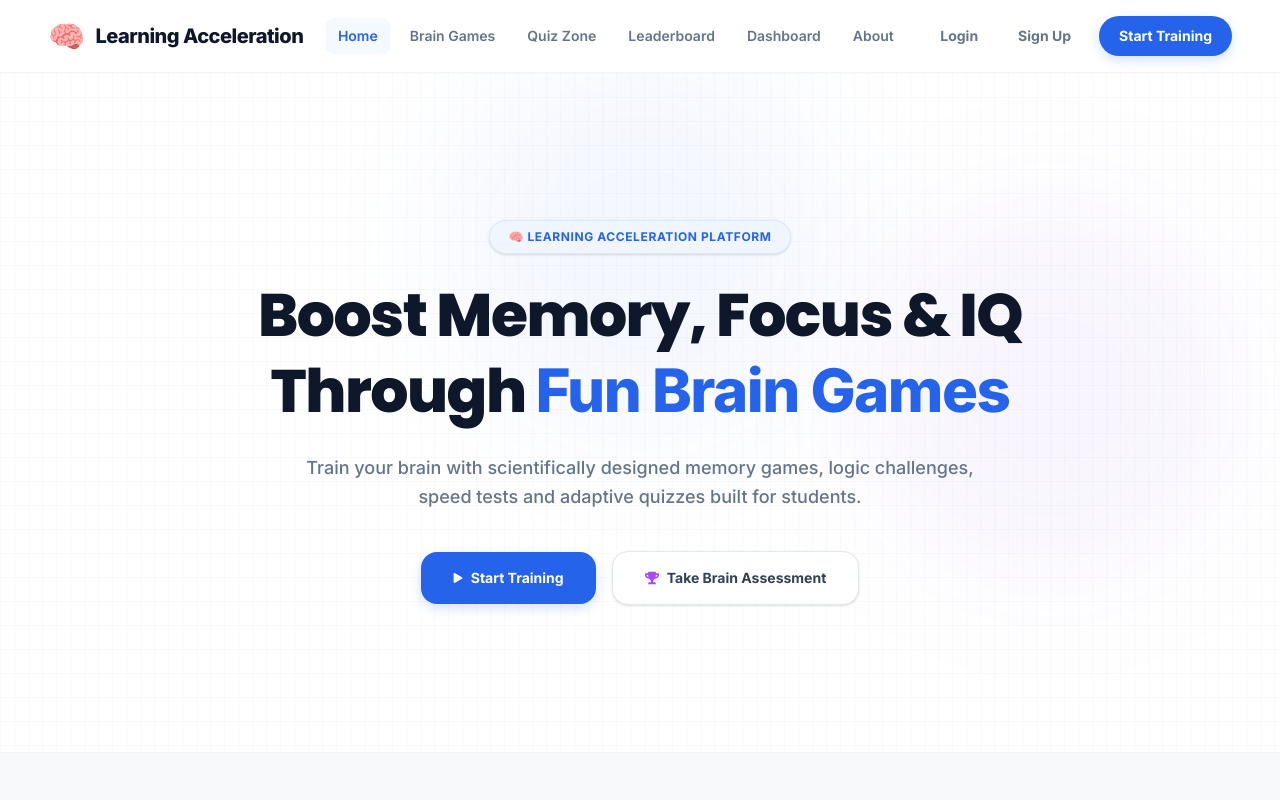
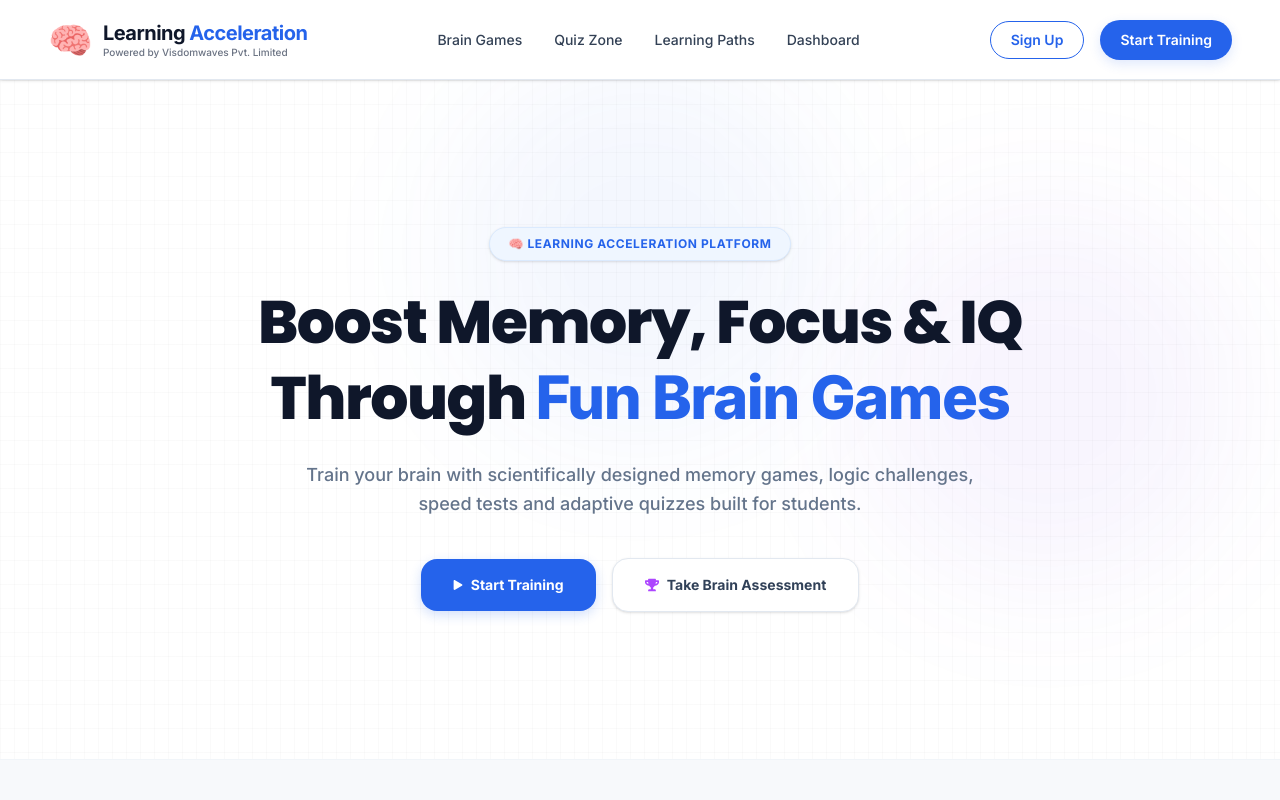
Before and after one commit to nationyoungauthor/Learning-Acceleration, a React (Vite) app: page / in a window 1280 px wide. Shown: the top 800 px of the page. Built offline with nearby package versions, Linux system fonts and the light colour scheme.

Commit message:
implement responsive Navbar component with mobile drawer and scroll effects

```diff
--- a/src/components/common/Navbar.jsx
+++ b/src/components/common/Navbar.jsx
@@ -1,13 +1,14 @@
 import React, { useState, useEffect } from 'react';
-import { Link, useLocation, useNavigate } from 'react-router-dom';
+import { Link, useLocation } from 'react-router-dom';
 
 const Navbar = () => {
   const [scrolled, setScrolled] = useState(false);
   const [isOpen, setIsOpen] = useState(false);
+  const [mounted, setMounted] = useState(false);
   const location = useLocation();
-  const navigate = useNavigate();
 
   useEffect(() => {
+    setMounted(true);
     const handleScroll = () => {
       setScrolled(window.scrollY > 20);
     };
@@ -15,14 +16,11 @@ const Navbar = () => {
     return () => window.removeEventListener('scroll', handleScroll);
   }, []);
 
-  // Remove handleGamesScroll since we now have a dedicated page
   const menuItems = [
-    { name: 'Home', path: '/' },
     { name: 'Brain Games', path: '/games' },
     { name: 'Quiz Zone', path: '/quiz-zone' },
-    { name: 'Leaderboard', path: '/highscores' },
+    { name: 'Learning Paths', path: '/highscores' },
     { name: 'Dashboard', path: '/dashboard' },
-    { name: 'About', path: '/about' },
   ];
 
   const isActive = (path) => {
@@ -30,65 +28,66 @@ const Navbar = () => {
   };
 
   return (
+    <>
       <nav
-      className={`sticky top-0 z-50 transition-all duration-300 bg-white ${
-        scrolled || isOpen
-          ? 'shadow-md border-b border-gray-100 py-3'
-          : 'border-b border-gray-100 py-4'
+        className={`sticky top-0 z-50 w-full transition-all duration-500 ease-out transform ${
+          mounted ? 'translate-y-0 opacity-100' : '-translate-y-full opacity-0'
+        } bg-white/90 backdrop-blur-md border-b border-[#E2E8F0] h-[70px] lg:h-20 flex items-center ${
+          scrolled ? 'shadow-md' : 'shadow-sm'
         }`}
       >
-      <div className="container mx-auto px-6 lg:px-12">
-        <div className="flex items-center justify-between w-full">
+        <div className="container mx-auto px-4 sm:px-6 lg:px-8 xl:px-12 h-full">
+          <div className="flex items-center justify-between h-full w-full">
 
-          {/* Logo (Left) */}
+            {/* Logo Section (Left) */}
+            <div className="flex items-center space-x-3">
               <Link to="/" className="flex items-center space-x-2.5 group z-20">
-            <span className="text-3xl group-hover:scale-110 transition-transform duration-300">🧠</span>
-            <span className="text-lg md:text-xl font-extrabold tracking-tight text-[#0F172A] group-hover:text-[#2563EB] transition-colors">
-              Learning Acceleration
+                <span className="text-3xl lg:text-4xl group-hover:scale-110 transition-transform duration-300">🧠</span>
+                <div className="flex flex-col">
+                  <span className="text-lg lg:text-xl font-bold tracking-tight leading-none font-poppins">
+                    <span className="text-[#0F172A]">Learning</span>
+                    <span className="text-[#2563EB] ml-1">Acceleration</span>
                   </span>
+                  <span className="text-[10px] text-gray-500 font-medium tracking-normal mt-1 leading-none transition-colors group-hover:text-gray-800">
+                    Powered by Visdomwaves Pvt. Limited
+                  </span>
+                </div>
               </Link>
+            </div>
 
-          {/* Menu (Center) - Desktop */}
-          <div className="hidden lg:flex items-center space-x-1 xl:space-x-2">
+            {/* Navigation Links (Center) - Desktop */}
+            <div className="hidden lg:flex items-center h-full space-x-6 xl:space-x-8">
               {menuItems.map((item, index) => (
                 <Link
                   key={index}
                   to={item.path}
-                onClick={item.onClick}
-                className={`px-3 py-2 text-sm font-semibold rounded-lg transition-all ${
+                  className={`relative flex items-center h-full text-sm font-medium transition-colors duration-200 ${
                     isActive(item.path)
-                    ? 'text-[#2563EB] bg-blue-50/70'
-                    : 'text-[#64748B] hover:text-[#0F172A] hover:bg-gray-50'
+                      ? 'text-[#2563EB]'
+                      : 'text-[#334155] hover:text-[#2563EB]'
                   }`}
                 >
-                {item.name}
+                  <span>{item.name}</span>
+                  {isActive(item.path) && (
+                    <span className="absolute bottom-0 left-0 right-0 h-[3px] bg-[#2563EB] rounded-t-full" />
+                  )}
                 </Link>
               ))}
             </div>
 
-          {/* Right Side - Desktop */}
+            {/* Right Side Actions - Desktop */}
             <div className="hidden lg:flex items-center space-x-4">
-            <Link
-              to="/login"
-              className={`text-sm font-bold transition-all px-3 py-2 rounded-lg ${
-                isActive('/login') ? 'text-[#2563EB]' : 'text-[#64748B] hover:text-[#0F172A]'
-              }`}
-            >
-              Login
-            </Link>
 
               <Link
                 to="/signup"
-              className={`text-sm font-bold transition-all px-3 py-2 rounded-lg ${
-                isActive('/signup') ? 'text-[#2563EB]' : 'text-[#64748B] hover:text-[#0F172A]'
-              }`}
+                className="px-5 py-2 text-sm font-semibold border border-[#2563EB] text-[#2563EB] bg-white rounded-full hover:bg-blue-50 active:scale-95 transition-all duration-200"
               >
                 Sign Up
               </Link>
 
               <Link
                 to="/games"
-              className="px-5 py-2.5 rounded-full bg-[#2563EB] hover:bg-blue-700 text-white font-bold text-sm shadow-[0_4px_12px_rgba(37,99,235,0.2)] hover:shadow-[0_4px_16px_rgba(37,99,235,0.3)] transition-all hover:-translate-y-0.5"
+                className="px-5 py-2.5 text-sm font-semibold text-white bg-[#2563EB] rounded-full shadow-[0_4px_12px_rgba(37,99,235,0.15)] hover:shadow-[0_6px_20px_rgba(37,99,235,0.3)] transform hover:scale-105 active:scale-95 transition-all duration-200"
               >
                 Start Training
               </Link>
@@ -97,84 +96,90 @@ const Navbar = () => {
             {/* Mobile Hamburger Menu Button */}
             <div className="lg:hidden flex items-center z-20">
               <button
-              onClick={() => setIsOpen(!isOpen)}
-              className="text-[#0F172A] hover:text-[#2563EB] focus:outline-none transition-colors"
-              aria-label="Toggle menu"
+                onClick={() => setIsOpen(true)}
+                className="text-[#334155] hover:text-[#2563EB] focus:outline-none transition-colors p-2"
+                aria-label="Open menu"
               >
-              {isOpen ? (
                 <svg className="w-7 h-7" fill="none" stroke="currentColor" viewBox="0 0 24 24">
-                  <path strokeLinecap="round" strokeLinejoin="round" strokeWidth="2.5" d="M6 18L18 6M6 6l12 12"></path>
+                  <path strokeLinecap="round" strokeLinejoin="round" strokeWidth="2.2" d="M4 6h16M4 12h16M4 18h16" />
                 </svg>
-              ) : (
-                <svg className="w-7 h-7" fill="none" stroke="currentColor" viewBox="0 0 24 24">
-                  <path strokeLinecap="round" strokeLinejoin="round" strokeWidth="2" d="M4 6h16M4 12h16M4 18h16"></path>
-                </svg>
-              )}
               </button>
             </div>
 
           </div>
         </div>
+      </nav>
 
-      {/* Mobile Drawer */}
+      {/* Backdrop overlay */}
       <div
-        className={`lg:hidden fixed inset-x-0 top-[60px] bg-white border-b border-gray-200 transition-all duration-300 ease-in-out overflow-hidden z-10 ${
-          isOpen ? 'max-h-[500px] opacity-100 py-6' : 'max-h-0 opacity-0 py-0 border-none'
+        className={`fixed inset-0 bg-slate-900/40 backdrop-blur-sm z-40 transition-opacity duration-300 lg:hidden ${
+          isOpen ? 'opacity-100 pointer-events-auto' : 'opacity-0 pointer-events-none'
+        }`}
+        onClick={() => setIsOpen(false)}
+      />
+
+      {/* Mobile Drawer (Slide-in from right) */}
+      <div
+        className={`fixed top-0 right-0 bottom-0 w-[300px] max-w-full bg-white/95 backdrop-blur-md shadow-2xl border-l border-slate-100 z-50 p-6 flex flex-col transition-transform duration-300 ease-out transform lg:hidden ${
+          isOpen ? 'translate-x-0' : 'translate-x-full'
         }`}
       >
-        <div className="flex flex-col px-6 space-y-4">
+        {/* Drawer Header */}
+        <div className="flex items-center justify-between pb-6 border-b border-slate-100">
+          <div className="flex items-center space-x-2">
+            <span className="text-2xl">🧠</span>
+            <span className="text-sm font-bold text-[#0F172A]">Learning Acceleration</span>
+          </div>
+          <button
+            onClick={() => setIsOpen(false)}
+            className="text-slate-500 hover:text-[#2563EB] p-1.5 rounded-lg hover:bg-slate-100 transition-colors"
+            aria-label="Close menu"
+          >
+            <svg className="w-6 h-6" fill="none" stroke="currentColor" viewBox="0 0 24 24">
+              <path strokeLinecap="round" strokeLinejoin="round" strokeWidth="2.5" d="M6 18L18 6M6 6l12 12" />
+            </svg>
+          </button>
+        </div>
+
+        {/* Drawer Links */}
+        <div className="flex flex-col py-6 space-y-3 overflow-y-auto flex-grow">
+          {menuItems.map((item, index) => (
             <Link
-            to="/"
+              key={index}
+              to={item.path}
               onClick={() => setIsOpen(false)}
-            className="text-[#0F172A] hover:text-[#2563EB] text-base font-bold py-2 border-b border-gray-100"
+              className={`text-base font-medium py-2 px-3 rounded-lg transition-colors ${
+                isActive(item.path)
+                  ? 'text-[#2563EB] bg-blue-50/70'
+                  : 'text-[#334155] hover:text-[#2563EB] hover:bg-slate-50'
+              }`}
             >
-            Home
+              {item.name}
             </Link>
+          ))}
+        </div>
+
+        {/* Drawer Actions */}
+        <div className="pt-6 border-t border-slate-100 flex flex-col space-y-3">
+
+          <Link
+            to="/signup"
+            onClick={() => setIsOpen(false)}
+            className="w-full py-2.5 text-center text-sm font-semibold border border-[#2563EB] text-[#2563EB] rounded-full hover:bg-blue-50 transition-colors"
+          >
+            Sign Up
+          </Link>
+
           <Link
             to="/games"
             onClick={() => setIsOpen(false)}
-            className="text-[#0F172A] hover:text-[#2563EB] text-base font-bold py-2 border-b border-gray-100"
+            className="w-full py-3 text-center text-sm font-semibold text-white bg-[#2563EB] rounded-full shadow-[0_4px_12px_rgba(37,99,235,0.15)] hover:bg-blue-700 transition-colors"
           >
-            Games
-          </Link>
-          <Link
-            to="/quiz-zone"
-            onClick={() => setIsOpen(false)}
-            className="text-[#0F172A] hover:text-[#2563EB] text-base font-bold py-2 border-b border-gray-100"
-          >
-            Quiz Zone
-          </Link>
-          <Link
-            to="/highscores"
-            onClick={() => setIsOpen(false)}
-            className="text-[#0F172A] hover:text-[#2563EB] text-base font-bold py-2 border-b border-gray-100"
-          >
-            Leaderboard
-          </Link>
-          <Link
-            to="/dashboard"
-            onClick={() => setIsOpen(false)}
-            className="text-[#0F172A] hover:text-[#2563EB] text-base font-bold py-2 border-b border-gray-100"
-          >
-            Dashboard
-          </Link>
-          <Link
-            to="/about"
-            onClick={() => setIsOpen(false)}
-            className="text-[#0F172A] hover:text-[#2563EB] text-base font-bold py-2 border-b border-gray-100"
-          >
-            About
-          </Link>
-          <Link
-            to="/login"
-            onClick={() => setIsOpen(false)}
-            className="text-[#2563EB] hover:text-blue-700 text-base font-bold py-2"
-          >
-            Login
+            Start Training
           </Link>
         </div>
       </div>
-    </nav>
+    </>
   );
 };
 
```
Lines whose indentation alone changed are shown as unchanged.
